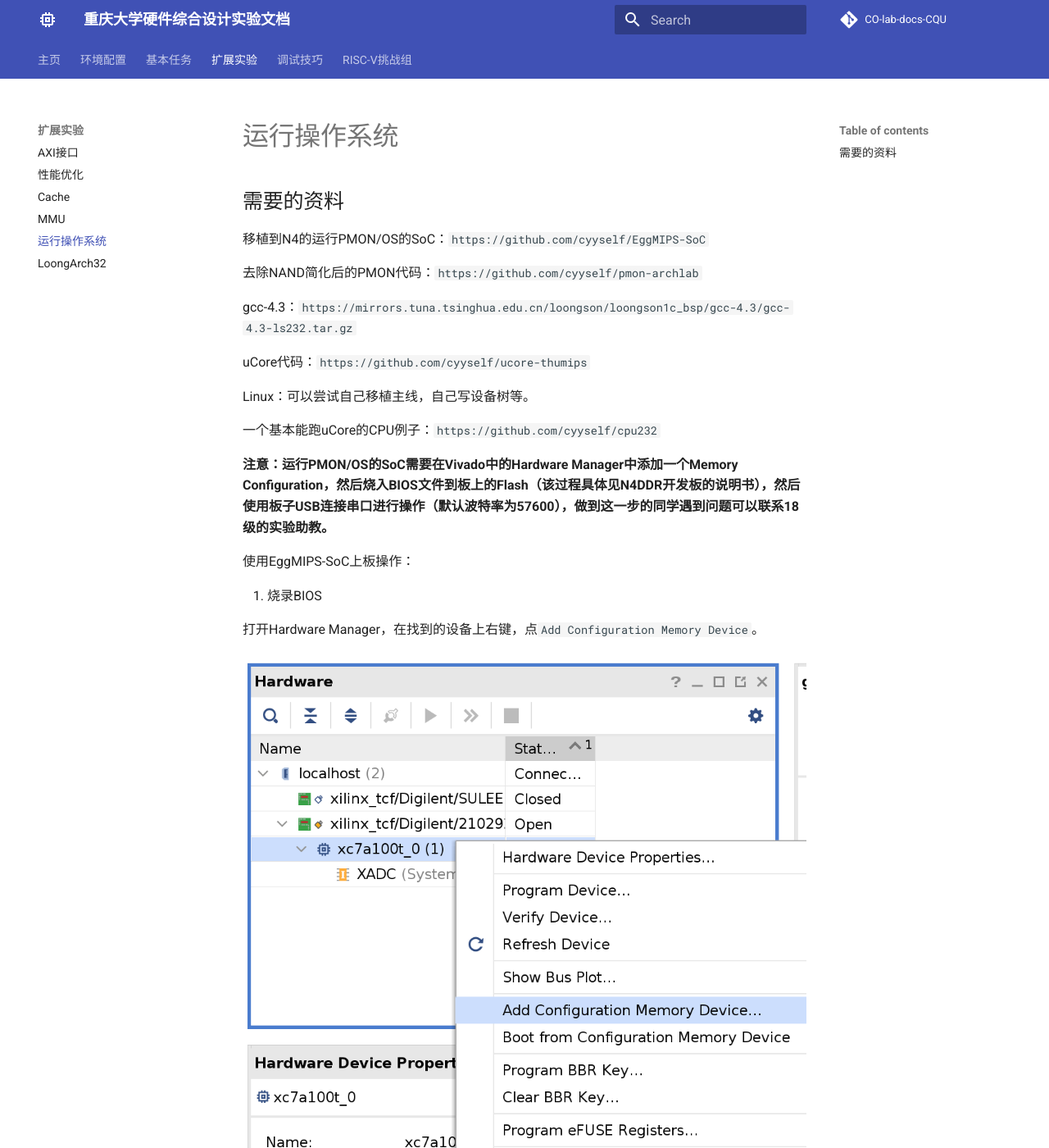
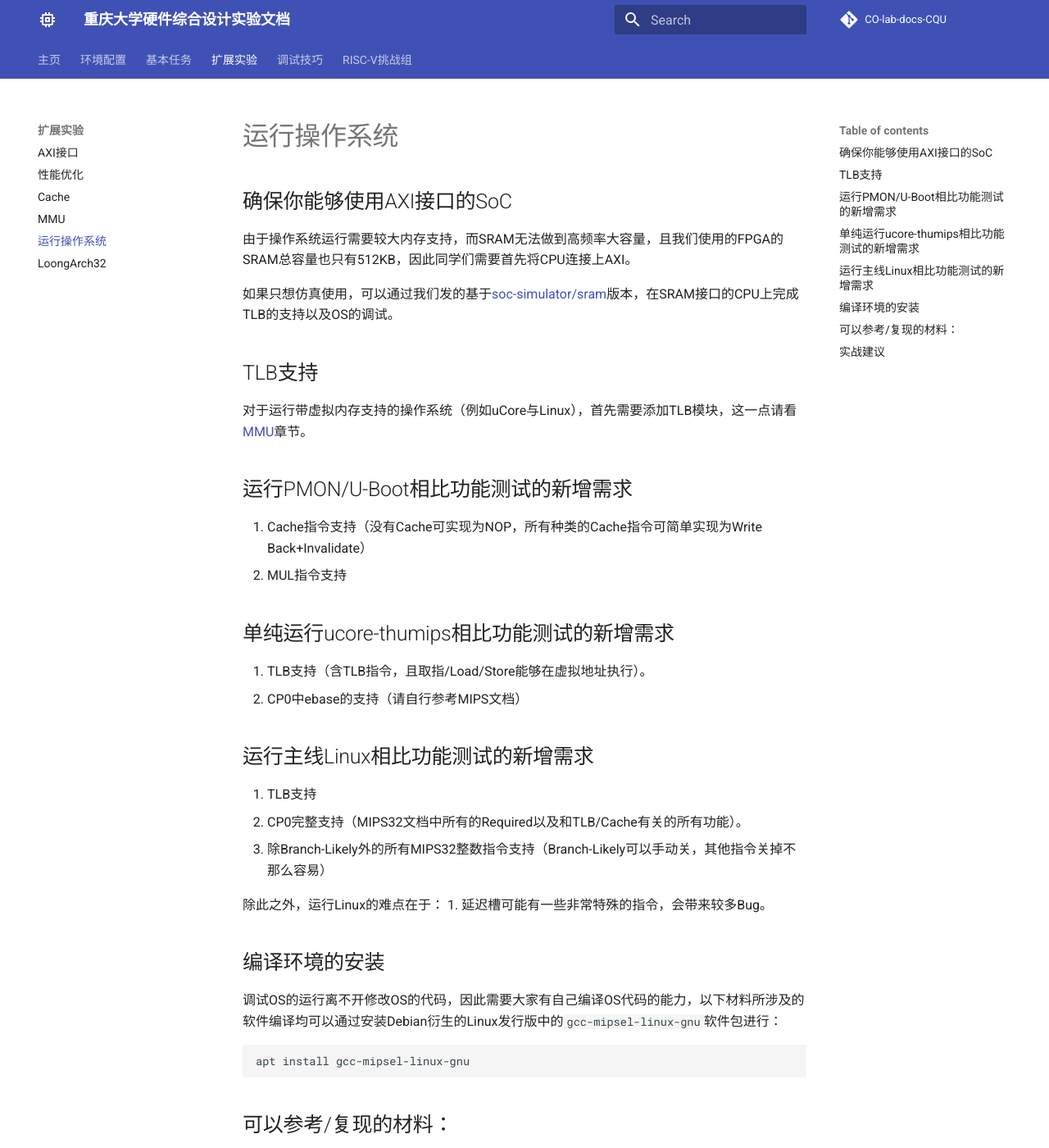
Before and after one commit to CQU-CS-LABs/CO-lab-docs-CQU, an MkDocs documentation site: the page built from docs/ext/os.md, in a window 1280 px wide and 1400 px high. Shown: the whole window at 82% size. Built offline with MkDocs 1.6.1 and Material for MkDocs 9.7.7, drawn with Linux system fonts in a browser that asks for light colours; comment, search, counter and statistics services are not loaded; some of the changed text lies outside the part shown.

Commit message:
update os

````diff
--- a/docs/ext/os.md
+++ b/docs/ext/os.md
@@ -1,37 +1,97 @@
 # 运行操作系统
 
-## 需要的资料
+## 确保你能够使用AXI接口的SoC
 
-移植到N4的运行PMON/OS的SoC：`https://github.com/cyyself/EggMIPS-SoC`
+由于操作系统运行需要较大内存支持，而SRAM无法做到高频率大容量，且我们使用的FPGA的SRAM总容量也只有512KB，因此同学们需要首先将CPU连接上AXI。
 
-去除NAND简化后的PMON代码：`https://github.com/cyyself/pmon-archlab`
+如果只想仿真使用，可以通过我们发的基于[soc-simulator/sram](https://github.com/cyyself/soc-simulator/tree/nscscc_sram_func)版本，在SRAM接口的CPU上完成TLB的支持以及OS的调试。
 
-gcc-4.3：`https://mirrors.tuna.tsinghua.edu.cn/loongson/loongson1c_bsp/gcc-4.3/gcc-4.3-ls232.tar.gz`
+## TLB支持
 
-uCore代码：`https://github.com/cyyself/ucore-thumips`
+对于运行带虚拟内存支持的操作系统（例如uCore与Linux），首先需要添加TLB模块，这一点请看[MMU](../TLB.md)章节。
 
-Linux：可以尝试自己移植主线，自己写设备树等。
+## 运行PMON/U-Boot相比功能测试的新增需求
 
-一个基本能跑uCore的CPU例子：`https://github.com/cyyself/cpu232`
+1. Cache指令支持（没有Cache可实现为NOP，所有种类的Cache指令可简单实现为Write Back+Invalidate）
+2. MUL指令支持
 
-**注意：运行PMON/OS的SoC需要在Vivado中的Hardware Manager中添加一个Memory Configuration，然后烧入BIOS文件到板上的Flash（该过程具体见N4DDR开发板的说明书），然后使用板子USB连接串口进行操作（默认波特率为57600），做到这一步的同学遇到问题可以联系18级的实验助教。**
+## 单纯运行ucore-thumips相比功能测试的新增需求
 
-使用EggMIPS-SoC上板操作：
+1. TLB支持（含TLB指令，且取指/Load/Store能够在虚拟地址执行）。
+2. CP0中ebase的支持（请自行参考MIPS文档）
 
-1. 烧录BIOS
+## 运行主线Linux相比功能测试的新增需求
 
-打开Hardware Manager，在找到的设备上右键，点`Add Configuration Memory Device`。
+1. TLB支持
+2. CP0完整支持（MIPS32文档中所有的Required以及和TLB/Cache有关的所有功能）。
+3. 除Branch-Likely外的所有MIPS32整数指令支持（Branch-Likely可以手动关，其他指令关掉不那么容易）
 
-![soc_os_1](../img/soc_os_1.png)
+除此之外，运行Linux的难点在于：
+1. 延迟槽可能有一些非常特殊的指令，会带来较多Bug。
 
-然后搜索s25fl128s，选择part最后以0结尾的设备。
+## 编译环境的安装
 
-![soc_os_2](../img/soc_os_2.png)
+调试OS的运行离不开修改OS的代码，因此需要大家有自己编译OS代码的能力，以下材料所涉及的软件编译均可以通过安装Debian衍生的Linux发行版中的`gcc-mipsel-linux-gnu`软件包进行：
 
-`Configuration File`选择提供的SoC包中的`gzrom.bin`（这里是一个去除NAND功能的PMON），当然同学们也可以使用PMON源代码自己编译，也可以尝试自己移植uboot等BIOS代码，甚至自研bootloader。
+```shell
+apt install gcc-mipsel-linux-gnu
+```
 
-![soc_os_3](../img/soc_os_3.png)
+## 可以参考/复现的材料：
 
-烧完开发板后，使用串口程序打开`/dev/ttyUSBx`（其中x根据实际情况修改），使用波特率57600。显示以下界面说明启动成功，若发现没有输出可以按开发板上的reset按钮。
+SoC上板工程：
 
-![soc_os_4](../img/soc_os_4.png)
+1. [CDIM-SoC-n4ddr](https://github.com/cyyself/CDIM-SoC/tree/n4ddr_porting)
+
+    这是CQU Dual Issue Machine的SoC工程，使用Vivado Block Design搭建，同学们可以打开学习SoC内部构造，并可以尝试加入其核心代码，然后烧入U-Boot运行。
+
+2. [EggMIPS-SoC](https://github.com/cyyself/EggMIPS-SoC)
+
+    这是龙芯杯官方提供的运行OS工程的N4DDR移植版本。并在仓库中提供了编译好的PMON BIOS可以直接使用。如你有PMON的修改/调试需求，我们的建议是不要花时间折腾这个老古董，直接使用现代的U-Boot。
+
+SoC仿真：
+
+1. [soc-simulator/nscscc_cdim](https://github.com/cyyself/soc-simulator/tree/nscscc_cdim)
+
+    CQU Dual Issue Machine比赛期间使用soc-simulator做的测试框架，需要将CPU封装为AXI接口，大家可以阅读该代码参考运行不同的软件所需要的SoC设计。
+
+    该Git仓库涉及软链接文件，除了需要下载[CEMU/mips32-nscscc](https://github.com/cyyself/cemu/tree/mips32-nscscc)分支的代码外，还需注意如使用WSL请勿在`/mnt`路径下进行git clone，因为`/mnt`不支持软链接。
+
+CPU模拟器：
+
+1. [CEMU/mips32-nscscc](https://github.com/cyyself/cemu/tree/mips32-nscscc)
+
+    同学们可以查看`src/main.cpp`了解一个软件模拟器如何运行Linux，并对该模拟器进行修改符合你的CPU行为进行差分测试/Debug。
+
+系统软件：
+
+1. [ucore-thumips](https://github.com/cyyself/ucore-thumips)
+
+    uCore操作系统到MIPS的移植，直接使用make即可编译，然后可以使用龙芯的[QEMU](https://gitee.com/loongsonlab/qemu)，直接使用`make qemu`运行。
+
+    也可以使用[CEMU/mips32-nscscc](https://github.com/cyyself/cemu/tree/mips32-nscscc)运行`ucore-kernel-initrd.bin`，具体可看代码了解文件应该放置什么路径以及代码如何修改。
+
+    仿真运行已在先前介绍，上板运行取决于你使用的Bootloader。
+
+2. [u-boot-cdim_soc](https://github.com/cyyself/u-boot/tree/cdim_soc)
+
+    可以观察commit，了解如何写U-Boot设备树，配置栈地址等保证不与内核冲突，同时需注意U-Boot不会从CP0的config读取缓存行大小，需手动在配置文件中指定。
+
+3. [linux-cdim_soc](https://github.com/cyyself/linux/commits/cdim_soc)
+
+    可以观察commit，了解如何写Linux设备树，配置CPU有关参数等。
+
+
+## 实战建议
+
+1. 首先确保你有一个AXI接口的CPU，并完成了TLB的添加。
+
+    TLB测试可暂时跳过，调试操作系统时再测试TLB功能，通过龙芯杯的测试不代表你的TLB添加正确（因为它不测试虚拟地址实际取指/访存），不通过这个测试也不代表你的TLB实现不正确（它要求实现32项，但在32项TLB的情况下频率很难有保证）。
+
+    尽管SRAM接口加了TLB也可以在仿真条件下运行操作系统，但后续改AXI涉及到Cache和取指访存的几乎推翻重写，会带来更多的工作量。
+
+2. 使用[ucore-thumips](https://github.com/cyyself/ucore-thumips)+[soc-simulator/nscscc_cdim](https://github.com/cyyself/soc-simulator/tree/nscscc_cdim)完成uCore的调试。
+
+3. 使用[CDIM-SoC-n4ddr](https://github.com/cyyself/CDIM-SoC/tree/n4ddr_porting)和[u-boot-cdim_soc](https://github.com/cyyself/u-boot/tree/cdim_soc)完成上板。
+
+4. 继续完成更多指令/功能的添加，然后调试运行Linux。
--- a/mkdocs.yml
+++ b/mkdocs.yml
@@ -16,7 +16,7 @@ nav:
     - 回顾计组实验四: basic/lab4.md
     - 扩展到52条指令: basic/extend_52.md
     - 扩展到57条指令: basic/extend_57.md
-    - 封装SRAM-SOC:      basic/sram_soc.md
+    - 连接SRAM-SOC:      basic/sram_soc.md
     - 基础Cache:      basic/basic_cache.md
     - 多周期操作的握手信号: basic/handshake.md
   - 扩展实验:
````
Also changed, not shown: docs/img/soc_os_1.png (deleted), docs/img/soc_os_2.png (deleted), docs/img/soc_os_3.png (deleted), docs/img/soc_os_4.png (deleted).
